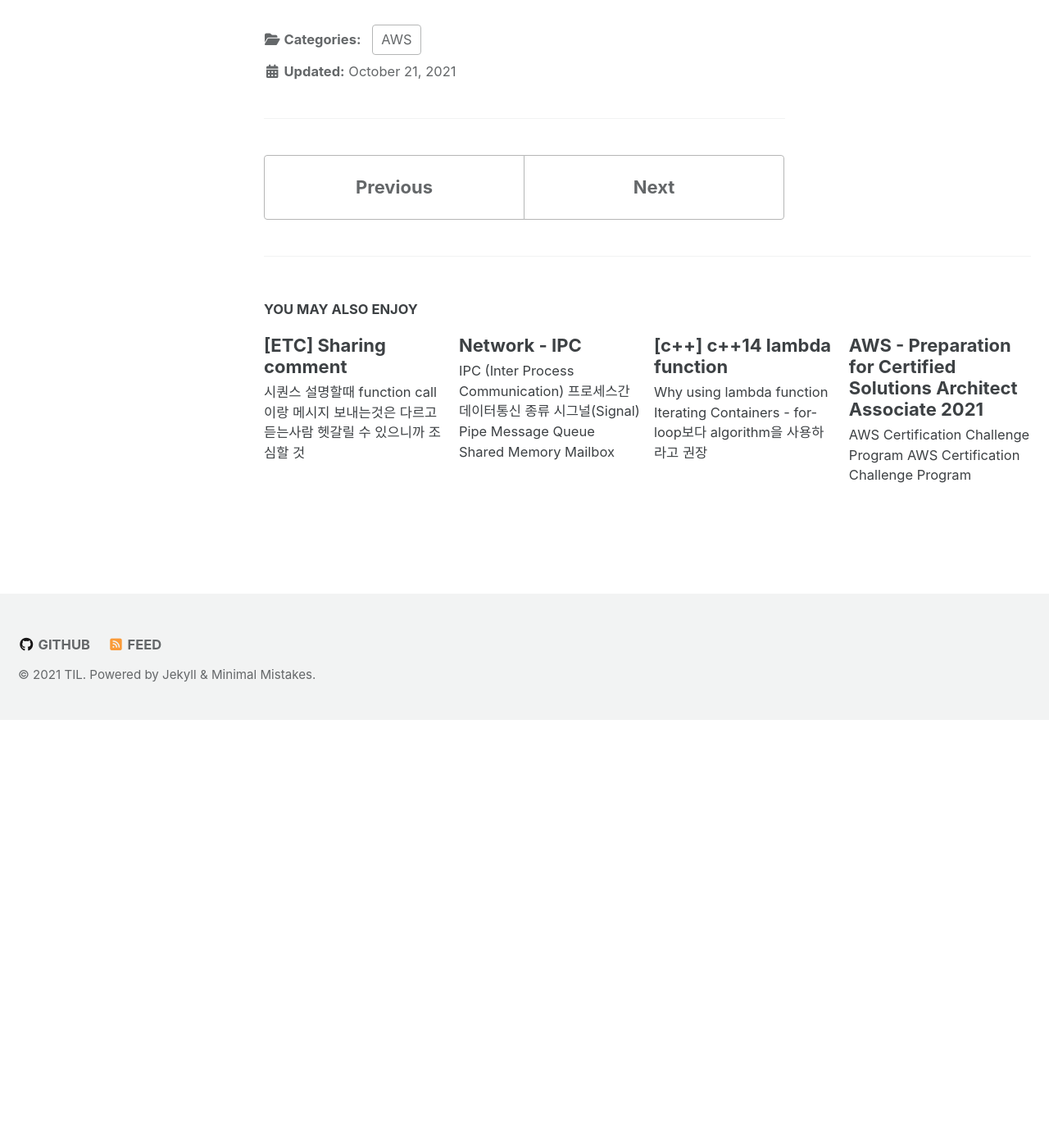
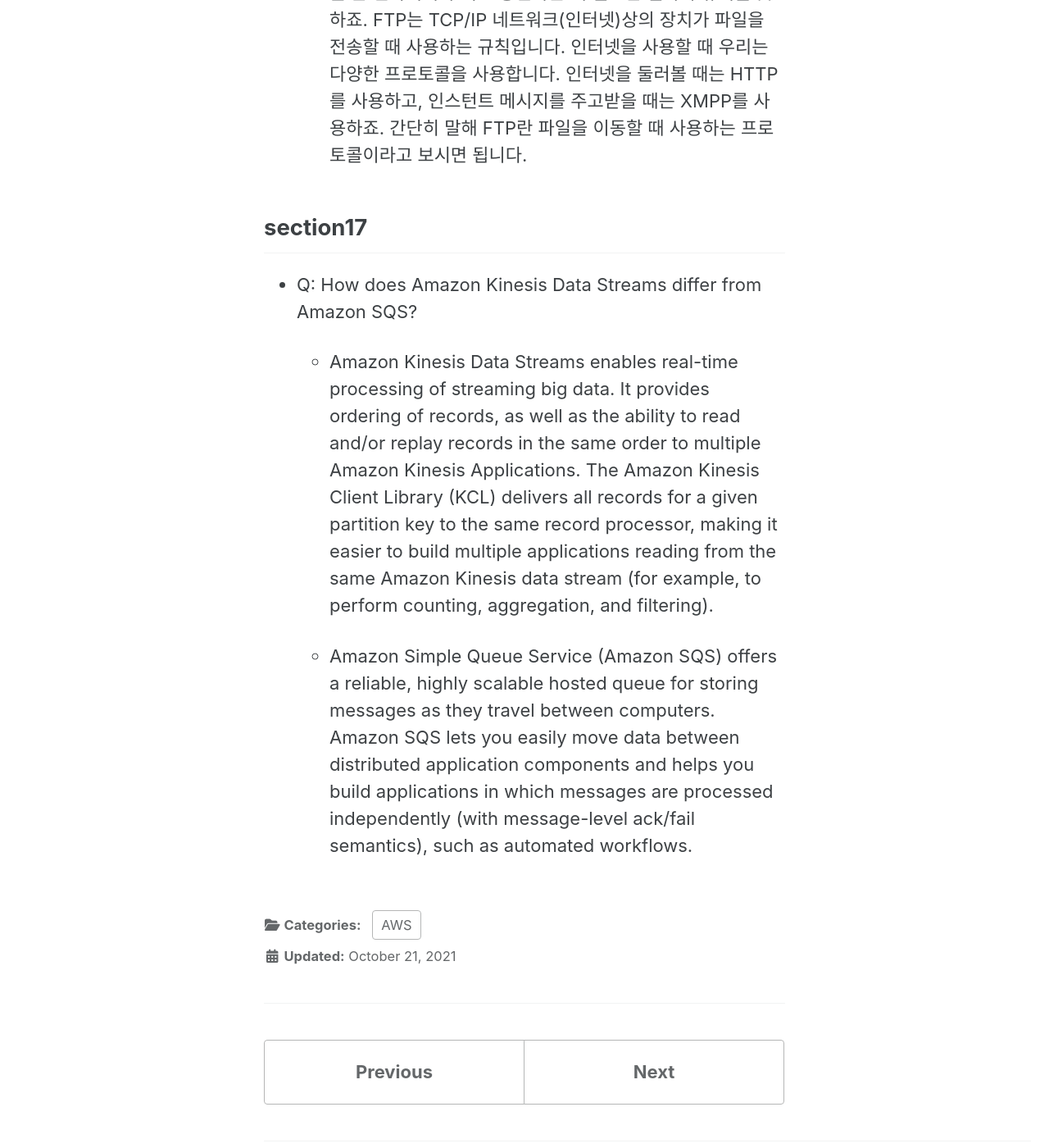
Before and after one commit to sujinsjlee/TIL, a Jekyll site: the page built from _posts/2021-10-21-Aws_ultimate_SAA.md, in a window 1280 px wide and 1400 px high, scrolled down 19269 px. Shown: the whole window at 82% size. Built offline with Jekyll 4.4.1, drawn with Linux system fonts in a browser that asks for light colours; cached includes are drawn as plain includes; nearby versions of some CDN libraries; before the commit the page ends 20147 px from its top, so only the background shows below that; some of the changed text lies outside the part shown.

Commit message:
[aws] sqs sns kinesis

```diff
--- a/_posts/2021-10-21-Aws_ultimate_SAA.md
+++ b/_posts/2021-10-21-Aws_ultimate_SAA.md
@@ -22,6 +22,11 @@ tags:
 > [Section14 Advanced Amazon S3 & Athena](#section14)
 > [Section15 CloudFont & AWS Global Accelerator](#section15)
 > [Section16 AWS Storage Extras](#section16)
+> [Decoupling applications: SQS, SNS, Kinesis, Active MQ](#section17)
+> [Containers on AWS: ECS, Fargate, ECR & EKS](#section18)
+> [Serverless Overviews from a Solution Architect Perspective](#section19)
+> [Serverless Solution Discussions](#section20)
+> [Databases in AWS](#section21)
 
 
 
@@ -284,3 +289,11 @@ tags:
 
 - **FTP**
   - FTP란 파일 전송 프로토콜(File Transfer Protocol)의 약자입니다. 그 의미를 자세히 살펴봅시다. 기본적으로 '프로토콜'은 전자기기가 서로 통신하는 데 필요한 절차나 규칙을 뜻하죠. FTP는 TCP/IP 네트워크(인터넷)상의 장치가 파일을 전송할 때 사용하는 규칙입니다. 인터넷을 사용할 때 우리는 다양한 프로토콜을 사용합니다. 인터넷을 둘러볼 때는 HTTP를 사용하고, 인스턴트 메시지를 주고받을 때는 XMPP를 사용하죠. 간단히 말해 FTP란 파일을 이동할 때 사용하는 프로토콜이라고 보시면 됩니다.
+
+## section17
+
+- Q: How does Amazon Kinesis Data Streams differ from Amazon SQS?
+
+  - Amazon Kinesis Data Streams enables real-time processing of streaming big data. It provides ordering of records, as well as the ability to read and/or replay records in the same order to multiple Amazon Kinesis Applications. The Amazon Kinesis Client Library (KCL) delivers all records for a given partition key to the same record processor, making it easier to build multiple applications reading from the same Amazon Kinesis data stream (for example, to perform counting, aggregation, and filtering).
+
+  - Amazon Simple Queue Service (Amazon SQS) offers a reliable, highly scalable hosted queue for storing messages as they travel between computers. Amazon SQS lets you easily move data between distributed application components and helps you build applications in which messages are processed independently (with message-level ack/fail semantics), such as automated workflows.
```
